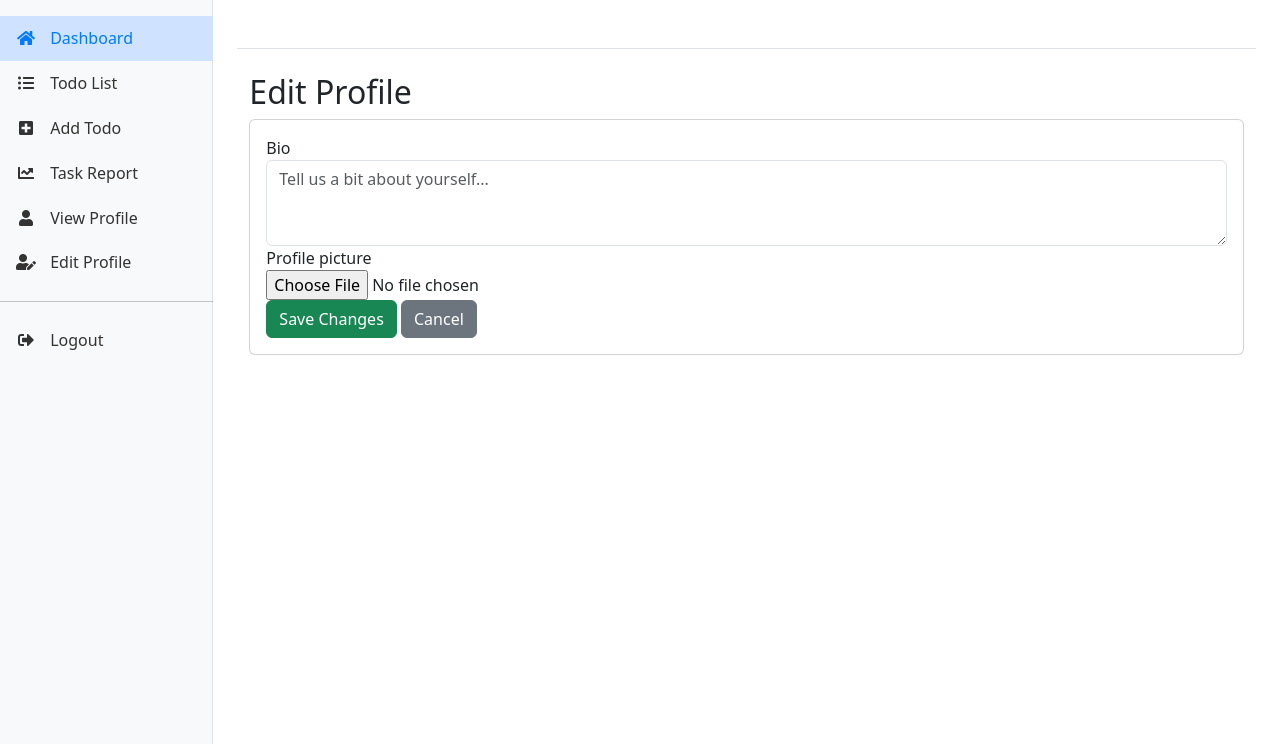
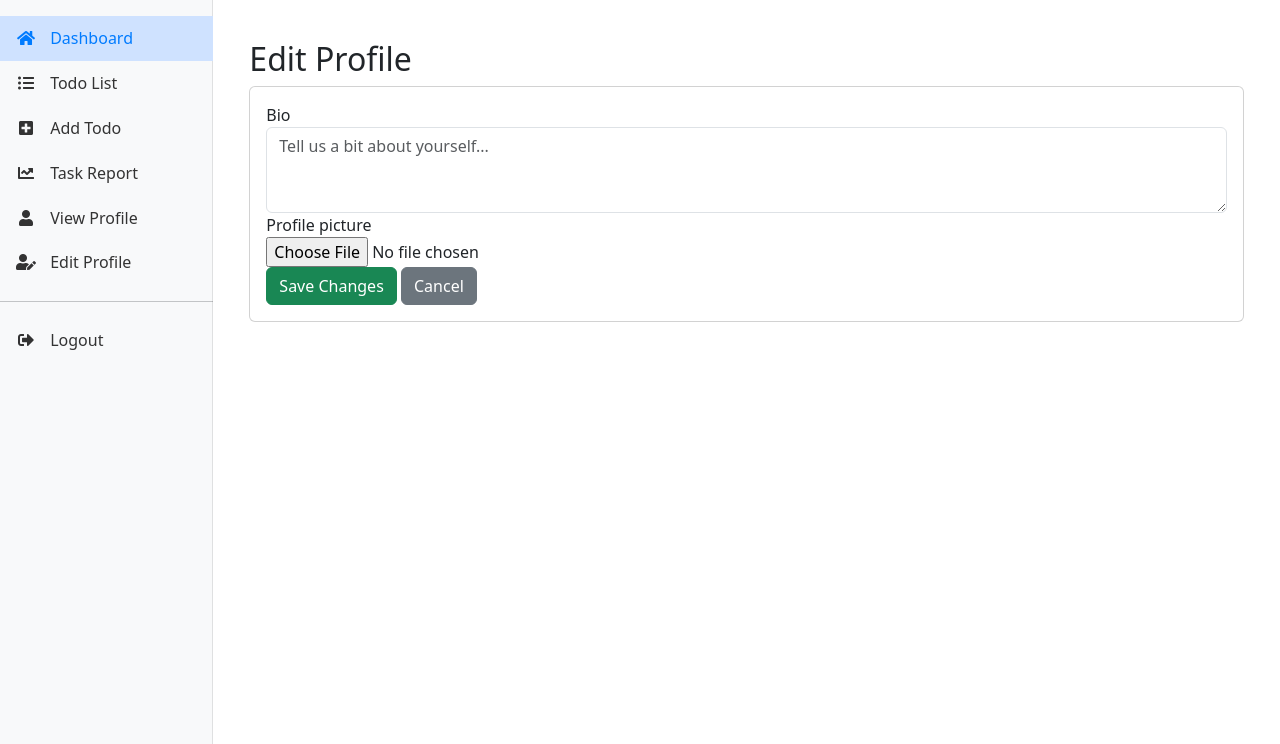
Before and after one commit to LisunKhan/django_Todo_App, a Django app: page /profile/edit/ in a window 1280 px wide. Shown: the part 56-800 px from the top of the page. Run offline with Django 4.2, Linux system fonts and the light colour scheme; the visitor is signed in with stand-in values (Sample User, id 1); some libraries are stand-ins or nearby versions.

Commit message:
small changes

```diff
--- a/myproject/users/templates/todo/base.html
+++ b/myproject/users/templates/todo/base.html
@@ -112,9 +112,6 @@
 
         <!-- Main content -->
         <main class="col-md-9 ms-sm-auto col-lg-10 px-md-4 flex-shrink-0">
-            <div class="pt-3 pb-2 mb-3 border-bottom">
-                <h1 class="h2">{% block page_title %}{% endblock %}</h1>
-            </div>
             {% block content %}
             <!-- This block will be replaced by the content from other templates -->
             {% endblock %}
```
